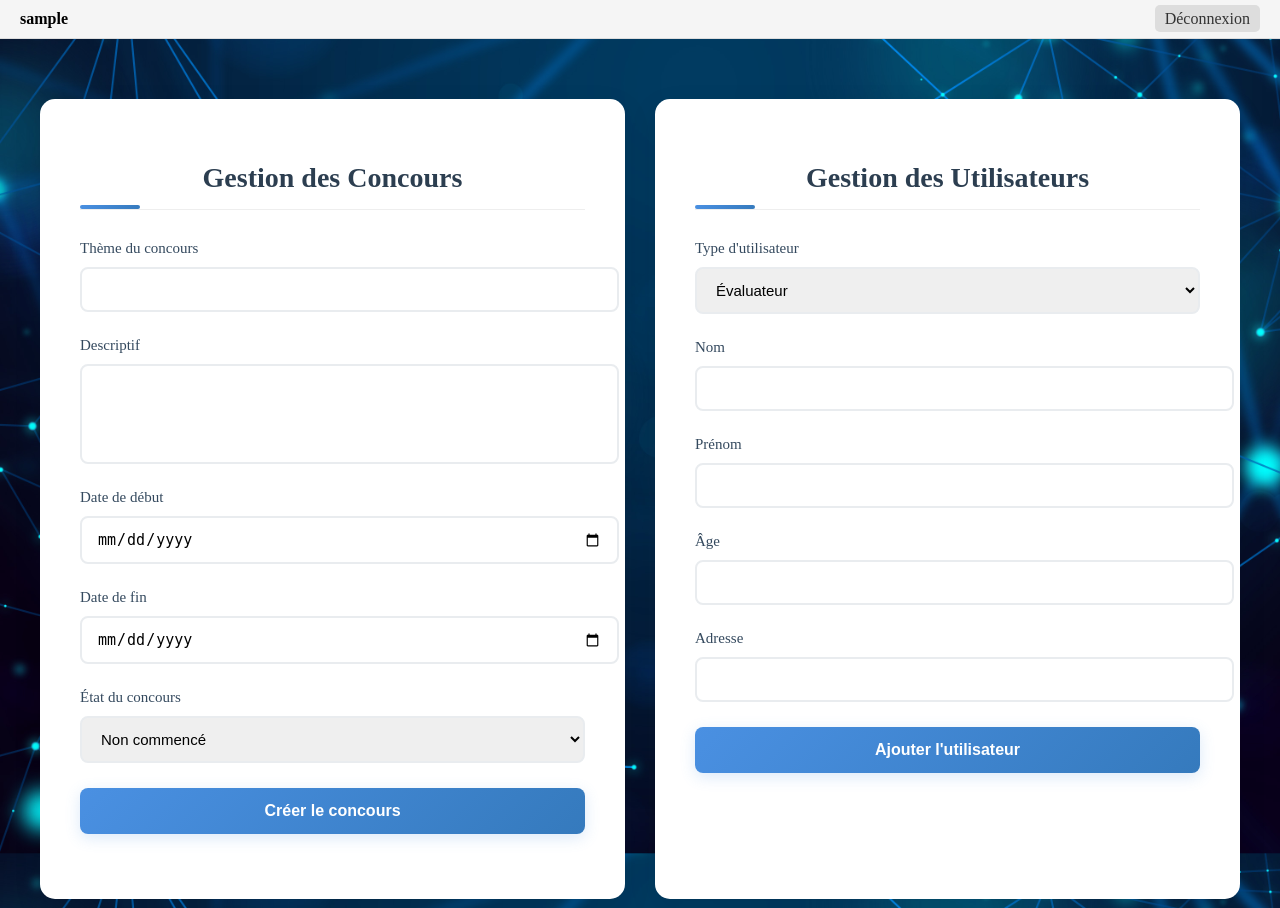
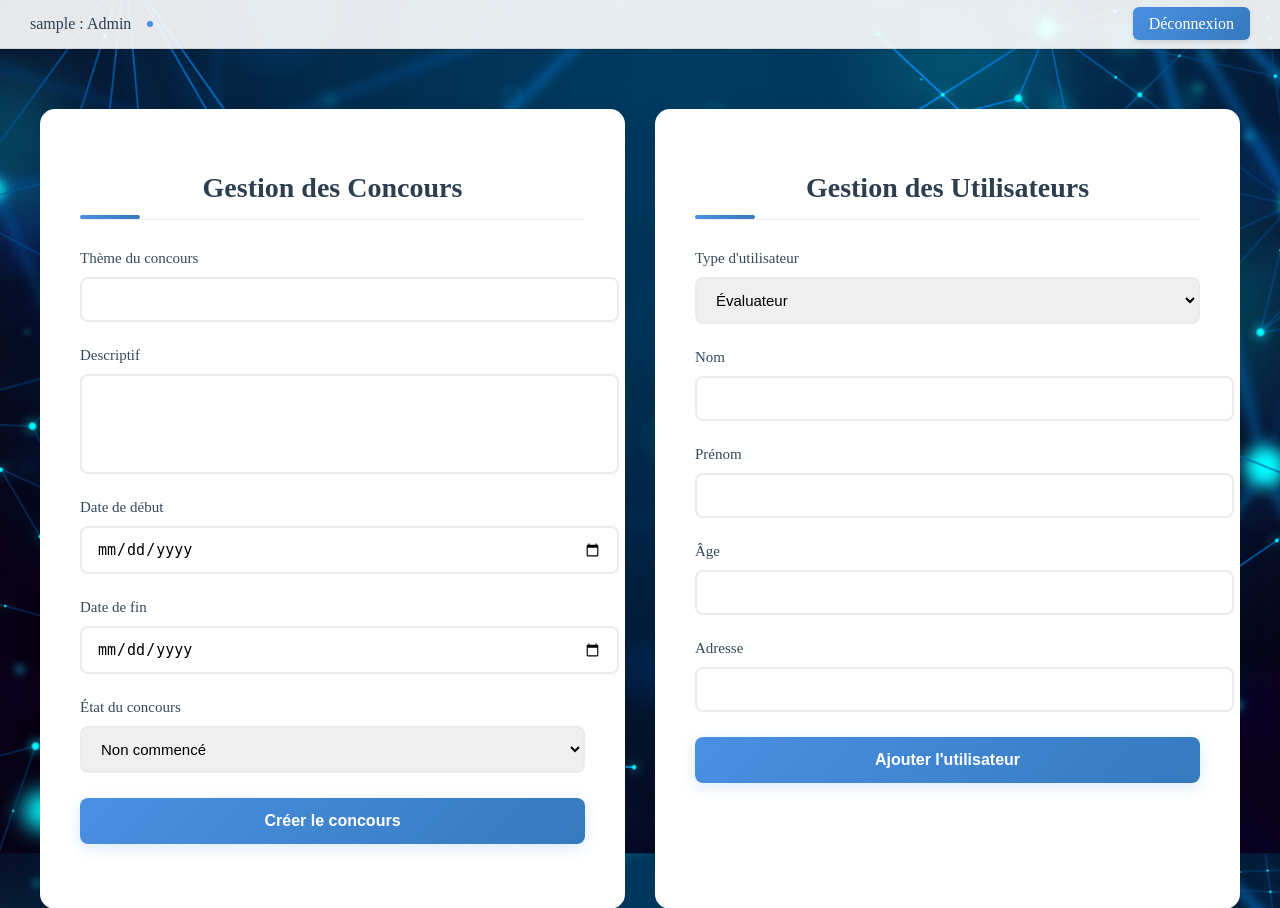
Before and after one commit to atxme/ProjetWeb, a PHP site: page /pages/admin/admin.php in a window 1280 px wide. Shown: the top 908 px of the page. Run offline with PHP 8.4, Linux system fonts and the light colour scheme; the visitor is signed in with stand-in values (Sample User, id 1).

Commit message:
update style

```diff
--- a/src/assets/css/admin.css
+++ b/src/assets/css/admin.css
@@ -220,24 +220,44 @@ body {
     display: flex;
     justify-content: space-between;
     align-items: center;
-    padding: 10px 20px;
-    background-color: #f5f5f5;
-    border-bottom: 1px solid #ddd;
+    padding: 15px 30px;
+    background-color: rgba(255, 255, 255, 0.9);
+    border-bottom: 1px solid rgba(0, 0, 0, 0.1);
+    box-shadow: 0 2px 4px rgba(0, 0, 0, 0.1);
 }
 
 .status-bar .status {
-    font-weight: bold;
+    font-weight: 500;
+    color: #2c3e50;
+    font-size: 16px;
+    display: flex;
+    align-items: center;
+    gap: 8px;
+}
+
+.status-bar .status::after {
+    content: '';
+    display: inline-block;
+    width: 6px;
+    height: 6px;
+    background-color: #4a90e2;
+    border-radius: 50%;
+    margin-left: 8px;
 }
 
 .status-bar .logout a {
-    color: #333;
+    color: white;
     text-decoration: none;
-    padding: 5px 10px;
-    background-color: #ddd;
-    border-radius: 5px;
-    transition: background-color 0.3s ease;
+    padding: 8px 16px;
+    background: linear-gradient(135deg, #4a90e2 0%, #357abd 100%);
+    border-radius: 6px;
+    transition: all 0.3s ease;
+    font-weight: 500;
+    box-shadow: 0 2px 4px rgba(0, 0, 0, 0.1);
 }
 
 .status-bar .logout a:hover {
-    background-color: #ccc;
+    transform: translateY(-2px);
+    box-shadow: 0 4px 8px rgba(0, 0, 0, 0.2);
+    background: linear-gradient(135deg, #357abd 0%, #2868a9 100%);
 }
--- a/src/assets/css/style.css
+++ b/src/assets/css/style.css
@@ -6,7 +6,7 @@
 
 body {
     font-family: 'Segoe UI', system-ui, sans-serif;
-    background-image: url('../images/font.jpg');
+    background-image: url('../../images/font.jpg');
     background-size: cover;
     background-position: center;
     background-attachment: fixed;
--- a/src/pages/admin/admin.php
+++ b/src/pages/admin/admin.php
@@ -39,7 +39,10 @@ $_SESSION['last_activity'] = time();
 <body>
     <div class="status-bar">
         <div class="status">
-            <?php echo htmlspecialchars($_SESSION['login']); ?>
+            <?php
+            echo htmlspecialchars($_SESSION['login']) . ' : ' .
+                 ucfirst(htmlspecialchars($_SESSION['role']));
+            ?>
         </div>
         <div class="logout">
             <?php
```
